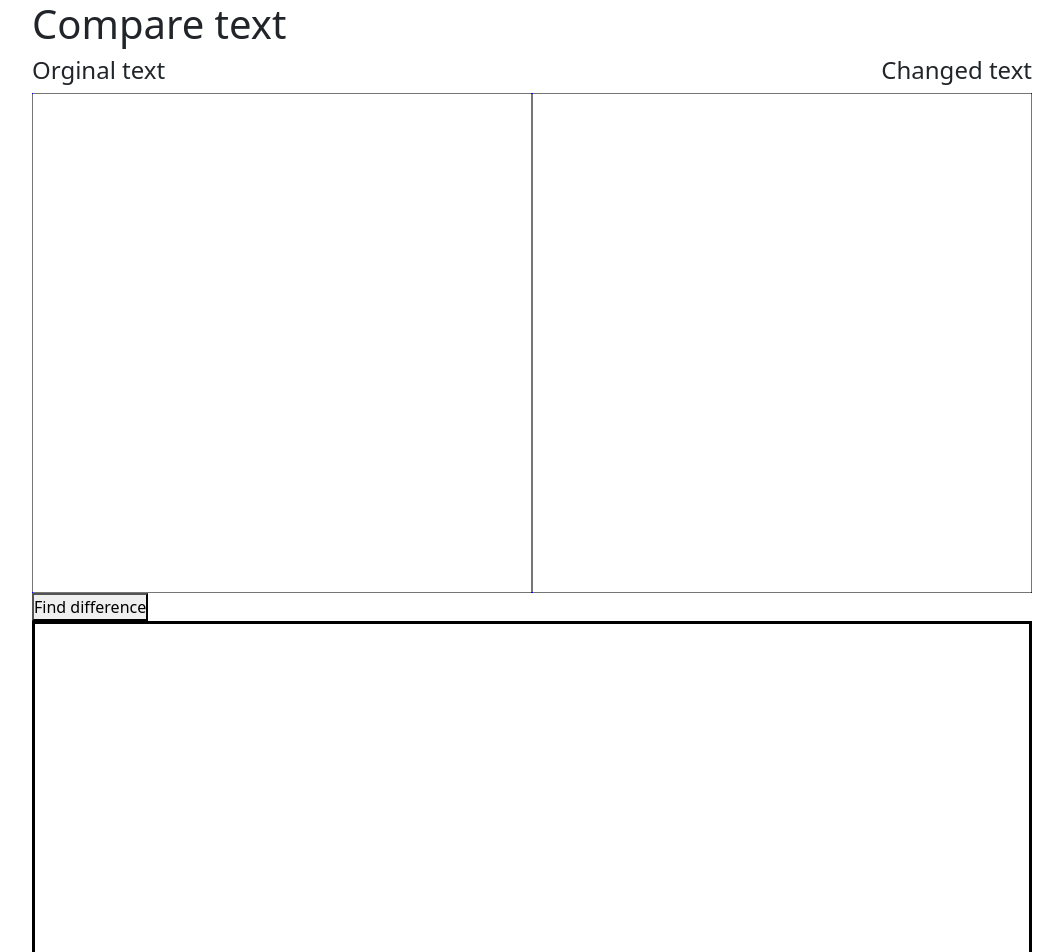
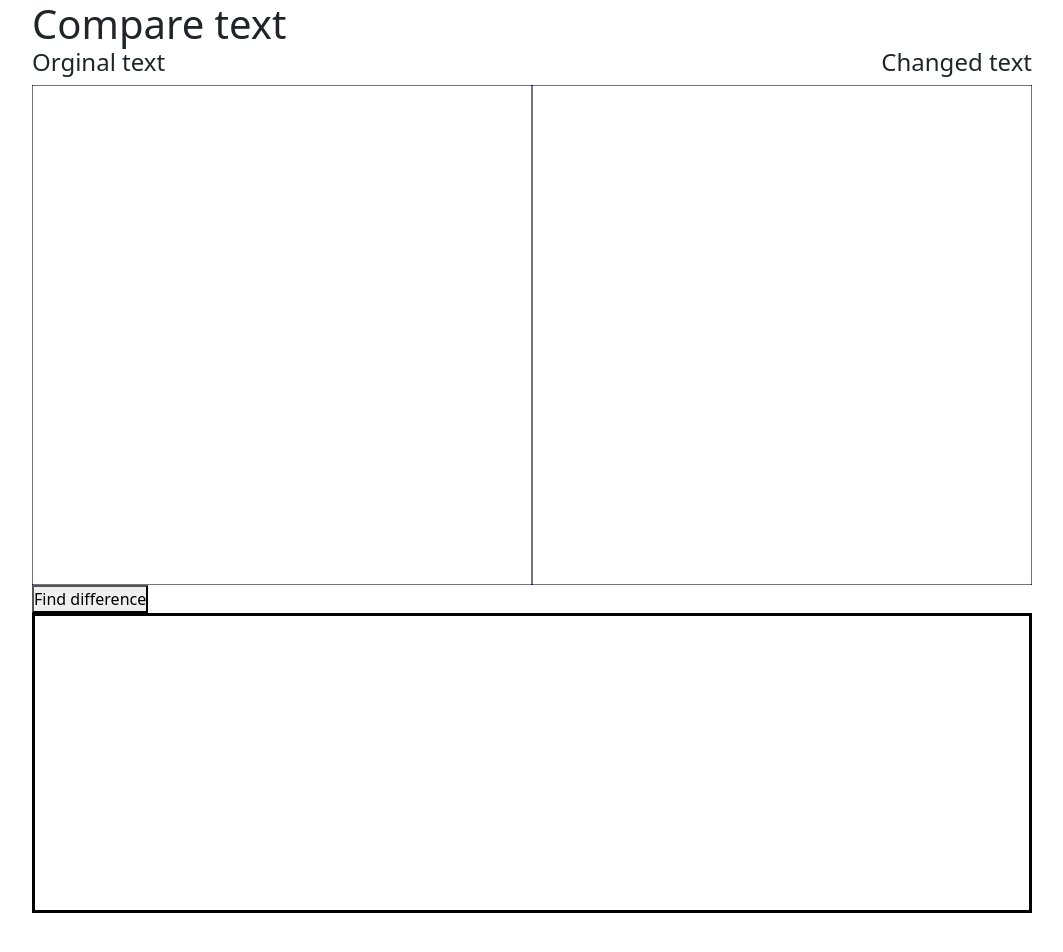
Before and after one commit to ARed99/text_image_pdf_compare, a SvelteKit app: page /compare-text in a window 1280 px wide. Shown: the top 952 px of the page, without its empty margins (108-1171 px from the left). After the commit the page ends 929 px from the top, so only its background shows below. Built offline with nearby package versions, Linux system fonts and the light colour scheme.

Commit message:
added scrolling css

```diff
--- a/static/style/global.css
+++ b/static/style/global.css
@@ -18,9 +18,15 @@
 }
 .difference-box {
 	width: 1000px;
-	height: 500px;
+	height: 300px;
 	border: 3px solid black;
+	overflow: scroll;
+	padding: 10px;
 }
 .normal-text {
 	font-size: 15px;
 }
+h1{
+	margin:0px;
+	padding0px;
+}
```
